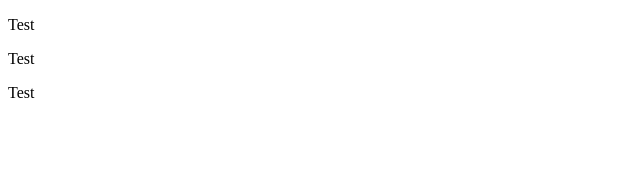
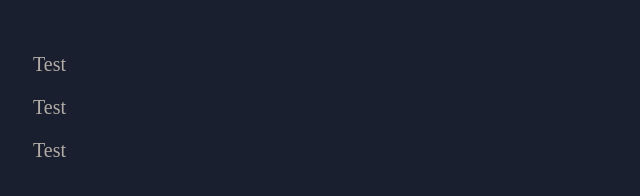
Before and after one commit to MiiroSilander/MediTekniikkaProjeckti, a plain HTML site: page projecktikansio/Kotisivu.html in a window 1280 px wide. Shown: the whole page, without its empty margins (0-640 px from the left). Drawn offline with Linux system fonts and the light colour scheme.

Commit message:
dark theme....

```diff
--- a/projecktikansio/Kotisivu.html
+++ b/projecktikansio/Kotisivu.html
@@ -3,13 +3,20 @@
 <html lang="en" xmlns="http://www.w3.org/1999/xhtml">
 <head>
     <meta charset="utf-8" />
-    <title></title>
+    <title>Home</title>
+    <link rel="stylesheet" href="StyleSheet.css" />
+    <link rel="preconnect" href="https://fonts.gstatic.com">
 </head>
-<body>
+<body class="dark-mode">
 
     <p>Test</p>
     <p>Test</p>
     <p>Test</p>
 
+
+
+
+
+    <script src="Script.js"></script>
 </body>
 </html>
--- a/projecktikansio/StyleSheet.css
+++ b/projecktikansio/StyleSheet.css
@@ -1,3 +1,19 @@
-body
-{
+
+
+body {
+    padding: 25px;
+    background-color: white;
+    color: black;
+    font-size: 25px;
 }
+
+.dark-mode {
+    background-color: #191f2e;
+    color: white;
+}
+
+
+p {
+    color: #b3aca6;
+    font-size: 20px;
+}
```
Also changed, not shown: projecktikansio/Script.js (line endings or trailing spaces).
